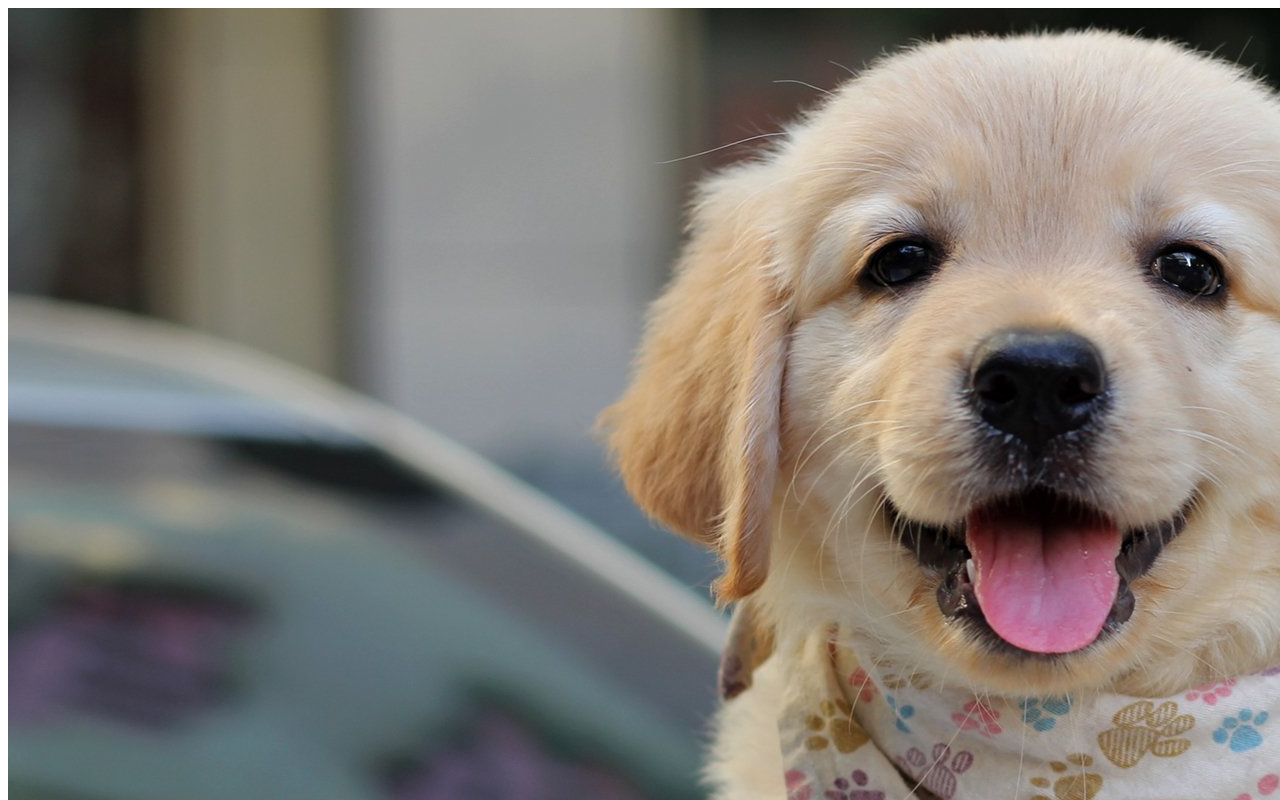
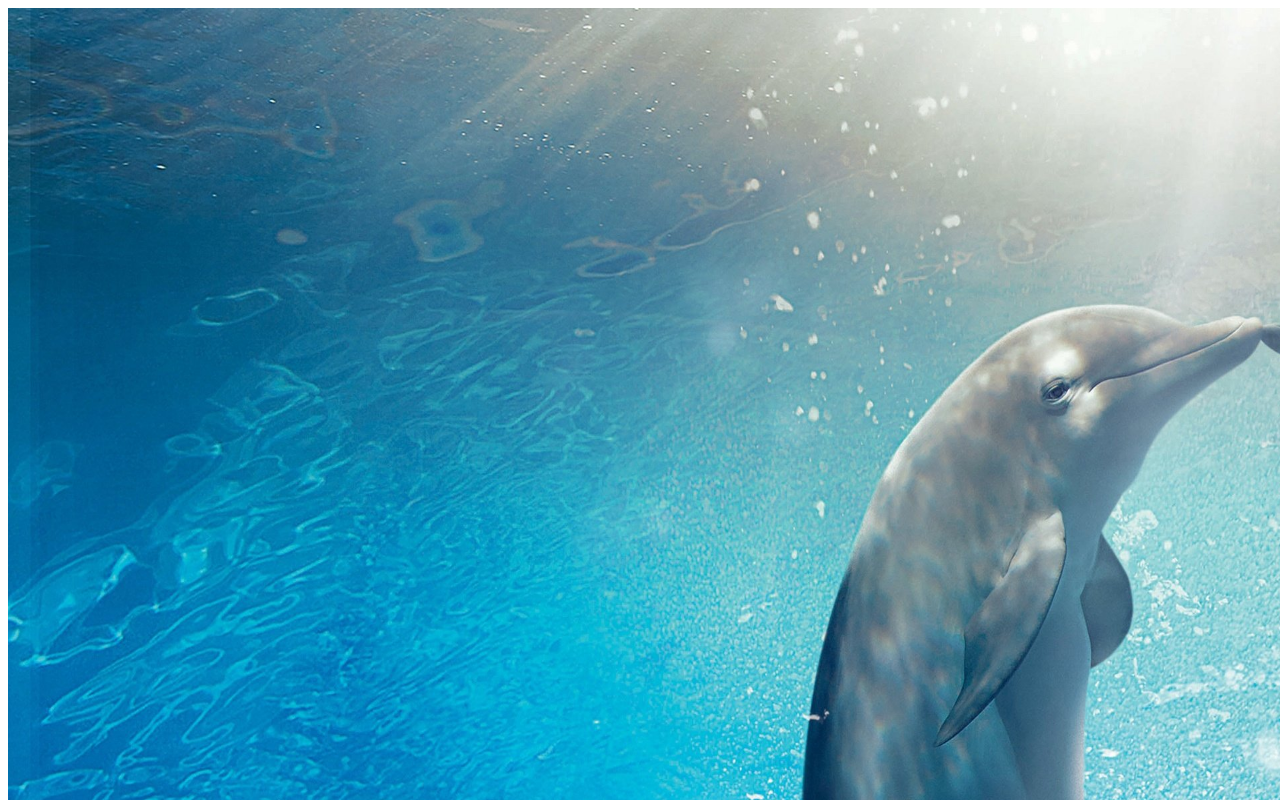
Before and after one commit to kris-z/kris-z.github.io, a plain HTML site: page index.html in a window 1280 px wide. Shown: the top 800 px of the page. Drawn offline with Linux system fonts and the light colour scheme.

Commit message:
修改图片

```diff
--- a/index.html
+++ b/index.html
@@ -4,6 +4,6 @@
         <meta charset="utf-8">
     </head>
     <body>
-    <img src="123.jpg" height="1600" width="2560" alt="">
+    <img src="234.jpg" height="1600" width="2560" alt="">
     </body>
 </html>
```
Also changed, not shown: 234.jpg (added).
